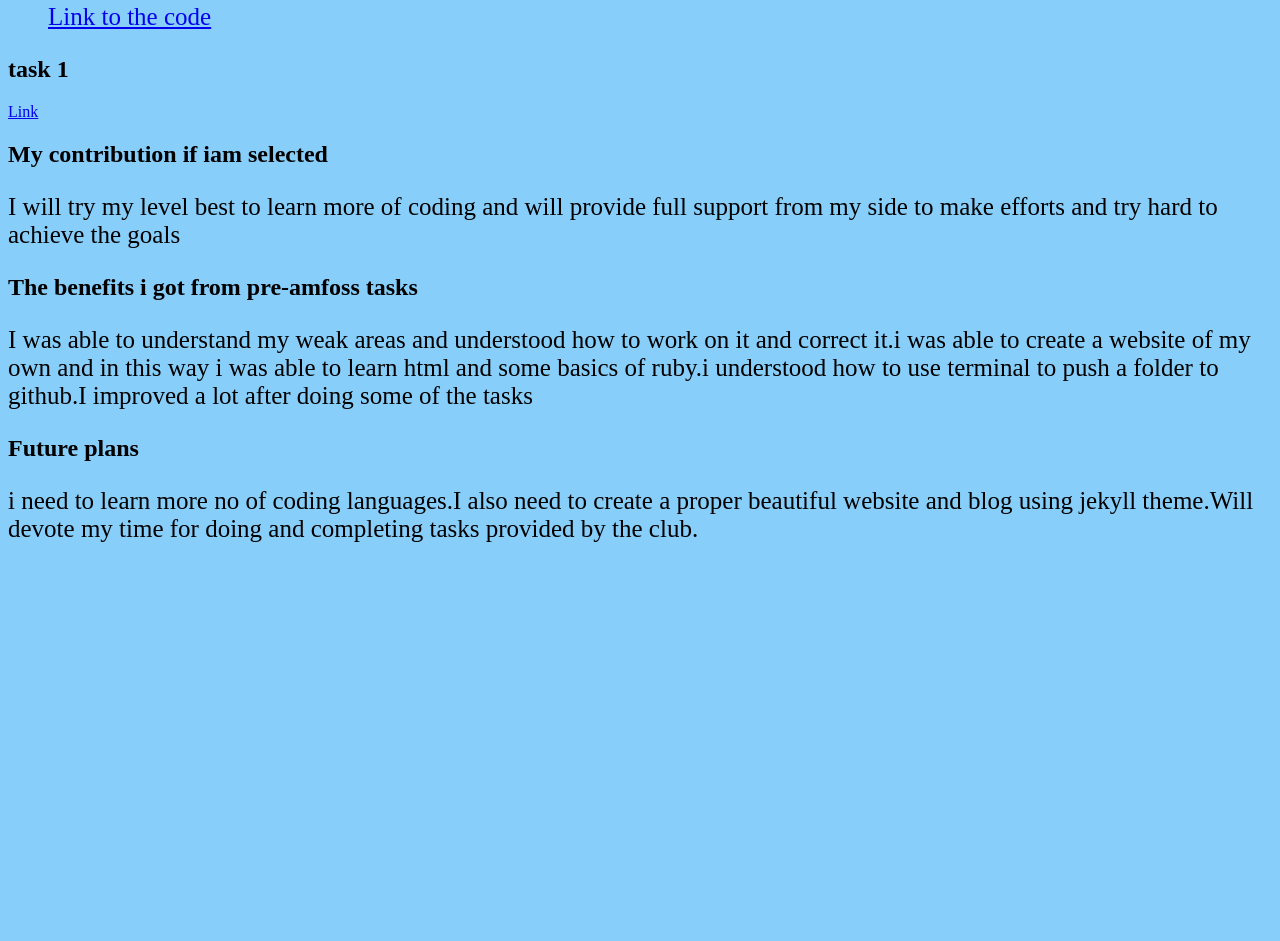
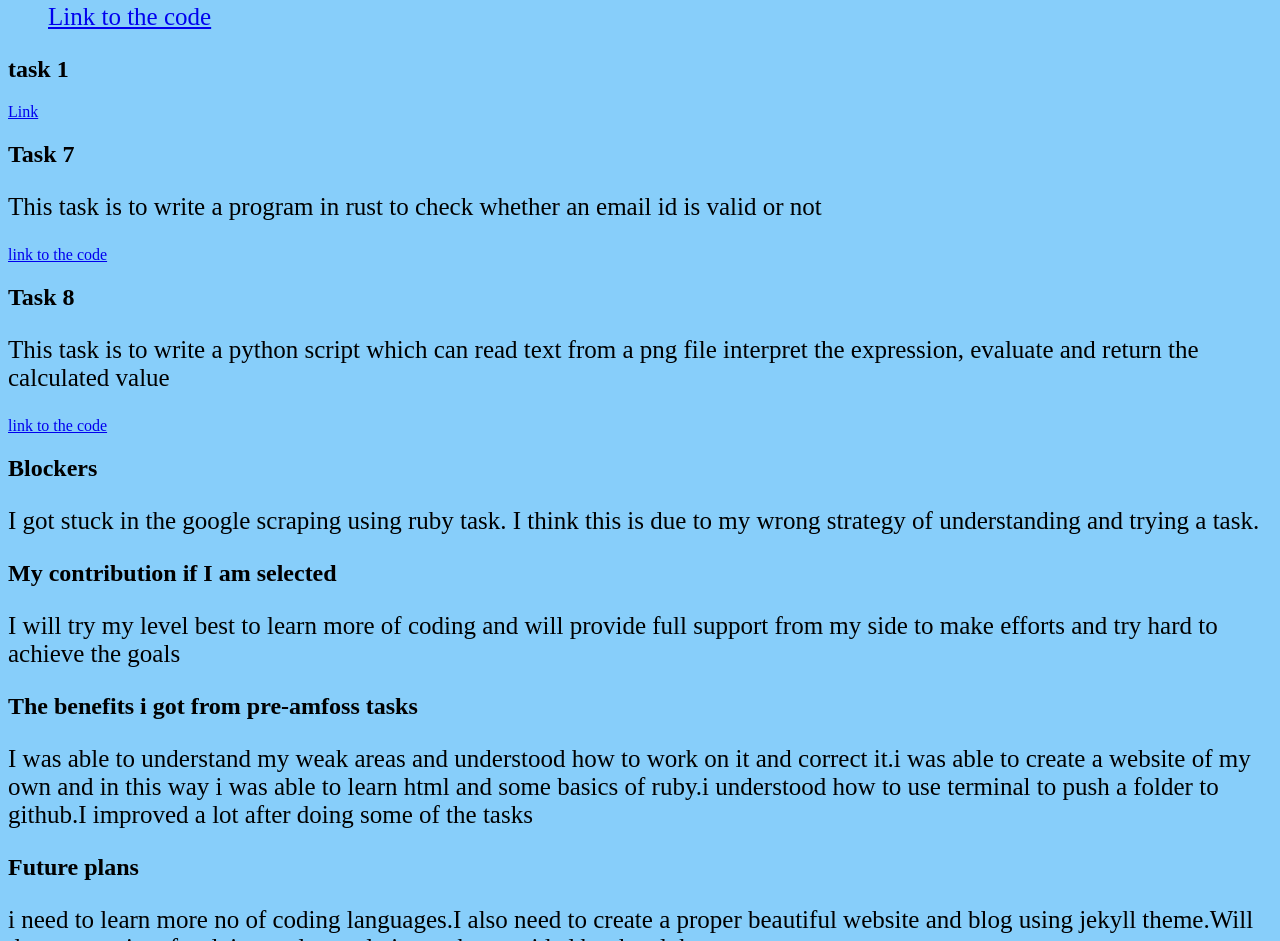
Before and after one commit to kasthuri28/amfoss-tasks, a plain HTML site: page index.html in a window 1280 px wide. Shown: the part 2044-2985 px from the top of the page. Before the commit the page ends 2612 px from the top, so only its background shows below. Drawn offline with Linux system fonts and the light colour scheme.

Commit message:
Update index.html

```diff
--- a/index.html
+++ b/index.html
@@ -83,7 +83,15 @@
       </ul>
       <h2>task 1</h2>
       <a href="https://github.com/kasthuri28/amfoss-tasks/tree/master/task1">Link </a>
-      <h2>My contribution if iam selected</h2>
+      <h2>Task 7</h2>
+      <p>This task is to write a program in rust to check whether an email id is valid or not</p>
+      <a href="https://github.com/kasthuri28/amfoss-tasks/blob/master/task7/main.rs"> link to the code </a>
+      <h2>Task 8 </h2>
+      <p>This task is to write a python script which can read text from a png file interpret the expression, evaluate  and return the       calculated value </p>
+      <a href="https://github.com/kasthuri28/amfoss-tasks/tree/master/task8">link to the code </a>
+      <h2>Blockers</h2>
+      <p> I got stuck in the google scraping using ruby task. I think this is due to my wrong strategy of understanding and trying a task.</p>
+      <h2>My contribution if I am selected</h2>
       <p>I will try my level best to learn more of coding and will provide full support from my side to make efforts and try hard to achieve the goals</p>
       <h2>The benefits i got from pre-amfoss tasks</h2>
       <p>I was able to understand my weak areas and understood how to work on it and correct it.i was able to create a website of my own and in this way i was able to learn html and some basics of ruby.i understood how to use terminal to push a folder to github.I improved a lot after doing some of the tasks</p>
```
